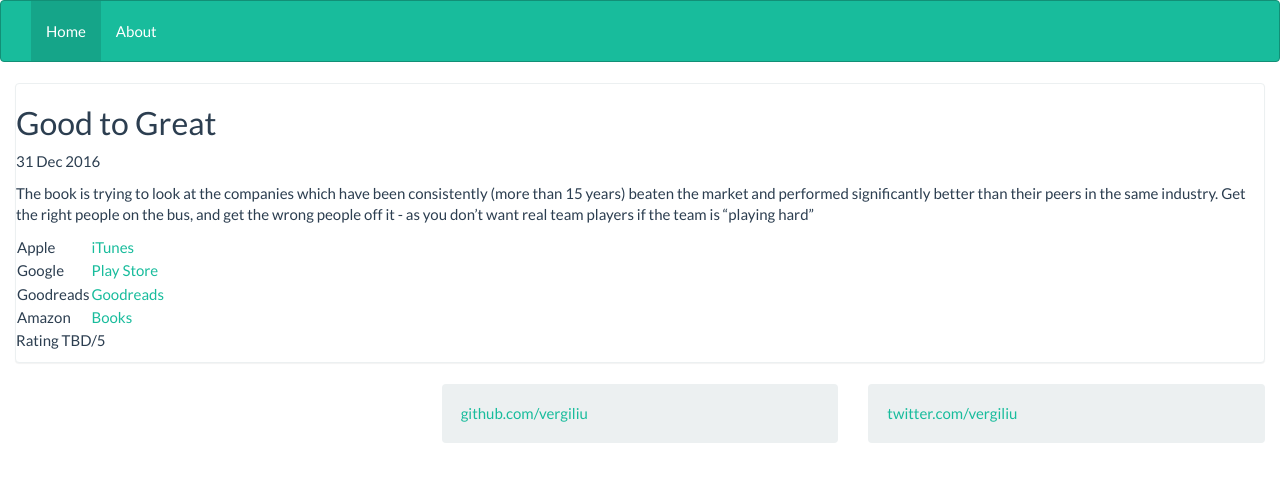
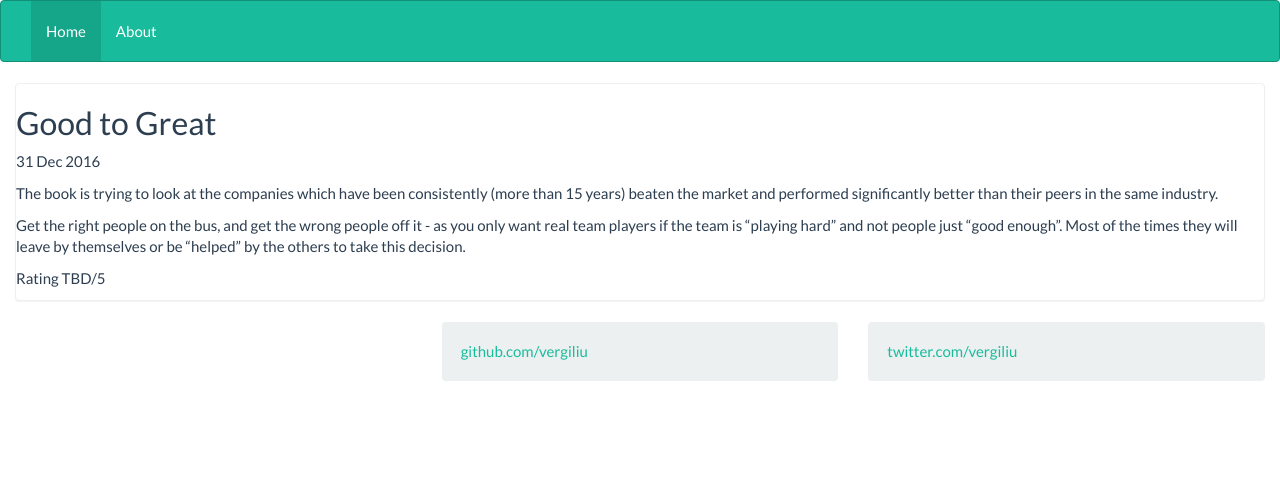
Before and after one commit to vergiliu/vergiliu.github.io, a Jekyll site: the page built from _posts/2016-10-10-good.md, in a window 1280 px wide. Shown: the top 482 px of the page. Built offline with Jekyll 4.4.1, drawn with Linux system fonts in a browser that asks for light colours.

Commit message:
fixed good2great note

```diff
--- a/_posts/2016-10-10-good.md
+++ b/_posts/2016-10-10-good.md
@@ -8,16 +8,7 @@ rating: TBD
 ---
 
 The book is trying to look at the companies which have been consistently (more than 15 years) beaten the market and performed significantly better than their peers in the same industry.
-Get the right people on the bus, and get the wrong people off it - as you don't want real team players if the team is "playing hard"
 
-| Apple      | [iTunes] |
-| Google     | [Play Store] |
-| Goodreads  | [Goodreads] |
-| Amazon     | [Books] |
-
-[iTunes]: https://itunes.apple.com/us/book/
-[Goodreads]: https://www.goodreads.com/book
-[Play Store]: https://play.google.com/store
-[Books]: http://www.amazon.com/
+Get the right people on the bus, and get the wrong people off it - as you only want real team players if the team is "playing hard" and not people just "good enough". Most of the times they will leave by themselves or be "helped" by the others to take this decision.
 
 Rating TBD/5
```
